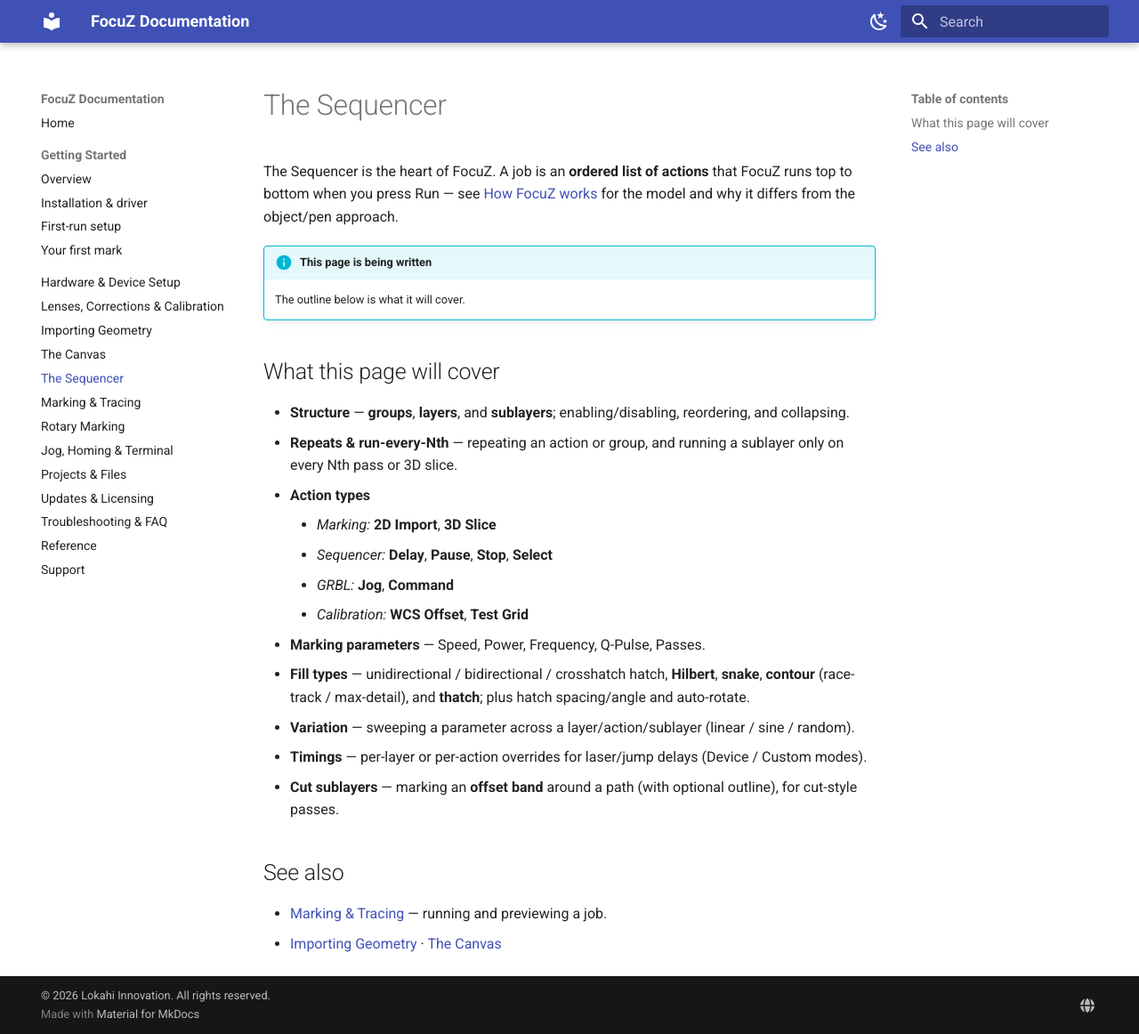
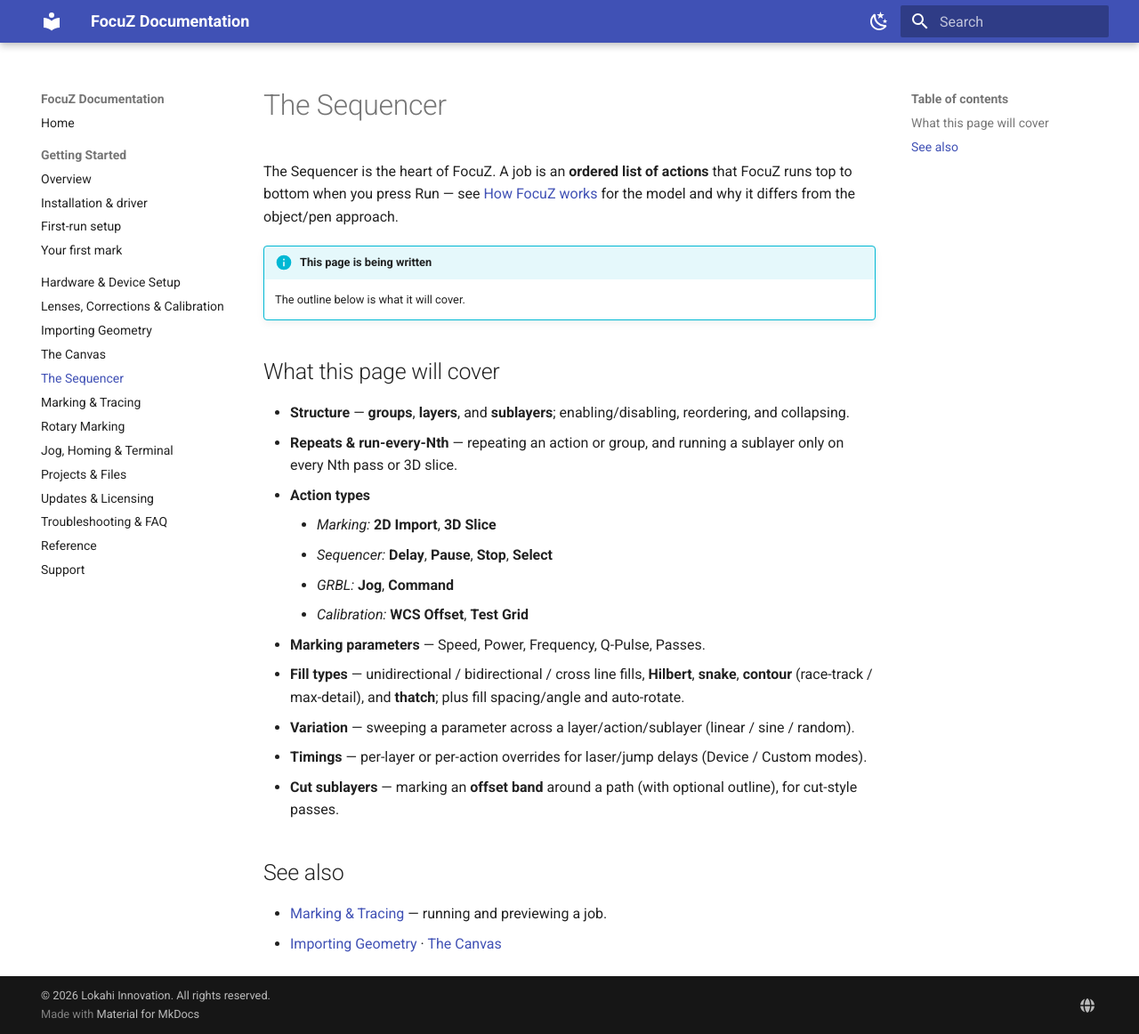
Before and after one commit to Lokahi-Shop/focuz-docs, an MkDocs documentation site: the page built from docs/sequencer.md, in a window 1280 px wide and 1162 px high. Shown: the whole window at 89% size. Built offline with MkDocs 1.6.1 and Material for MkDocs 9.7.7, drawn with Linux system fonts in a browser that asks for light colours.

Commit message:
Use 'fill' instead of 'hatch' for terminology consistency
Co-Authored-By: Claude Opus 4.8 (1M context) <noreply@anthropic.com>

```diff
--- a/docs/sequencer.md
+++ b/docs/sequencer.md
@@ -19,8 +19,8 @@ the object/pen approach.
     - *GRBL:* **Jog**, **Command**
     - *Calibration:* **WCS Offset**, **Test Grid**
 - **Marking parameters** — Speed, Power, Frequency, Q-Pulse, Passes.
-- **Fill types** — unidirectional / bidirectional / crosshatch hatch, **Hilbert**, **snake**, **contour**
-  (race-track / max-detail), and **thatch**; plus hatch spacing/angle and auto-rotate.
+- **Fill types** — unidirectional / bidirectional / cross line fills, **Hilbert**, **snake**, **contour**
+  (race-track / max-detail), and **thatch**; plus fill spacing/angle and auto-rotate.
 - **Variation** — sweeping a parameter across a layer/action/sublayer (linear / sine / random).
 - **Timings** — per-layer or per-action overrides for laser/jump delays (Device / Custom modes).
 - **Cut sublayers** — marking an **offset band** around a path (with optional outline), for cut-style passes.
```
Also changed, not shown: docs/getting-started/your-first-mark.md (+1 -1 lines), docs/index.md (+1 -1 lines), docs/reference.md (+1 -1 lines).
